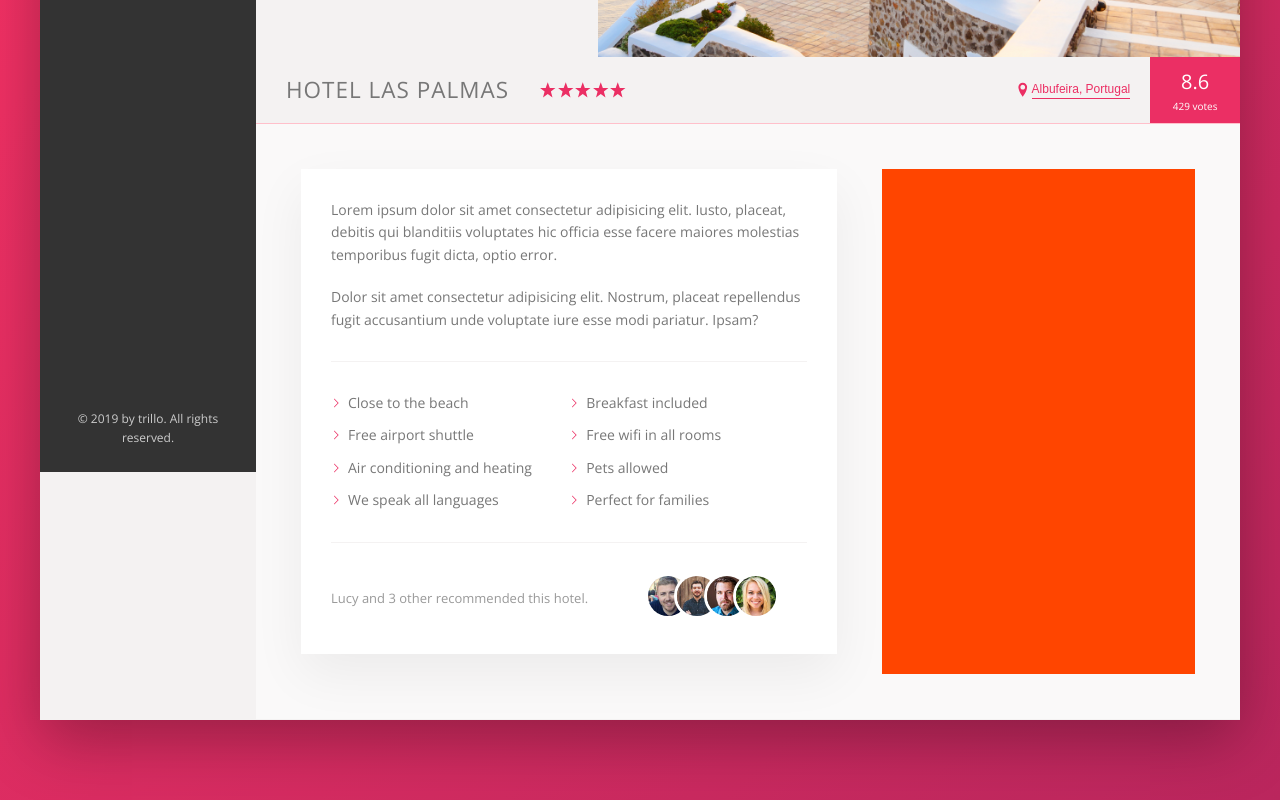
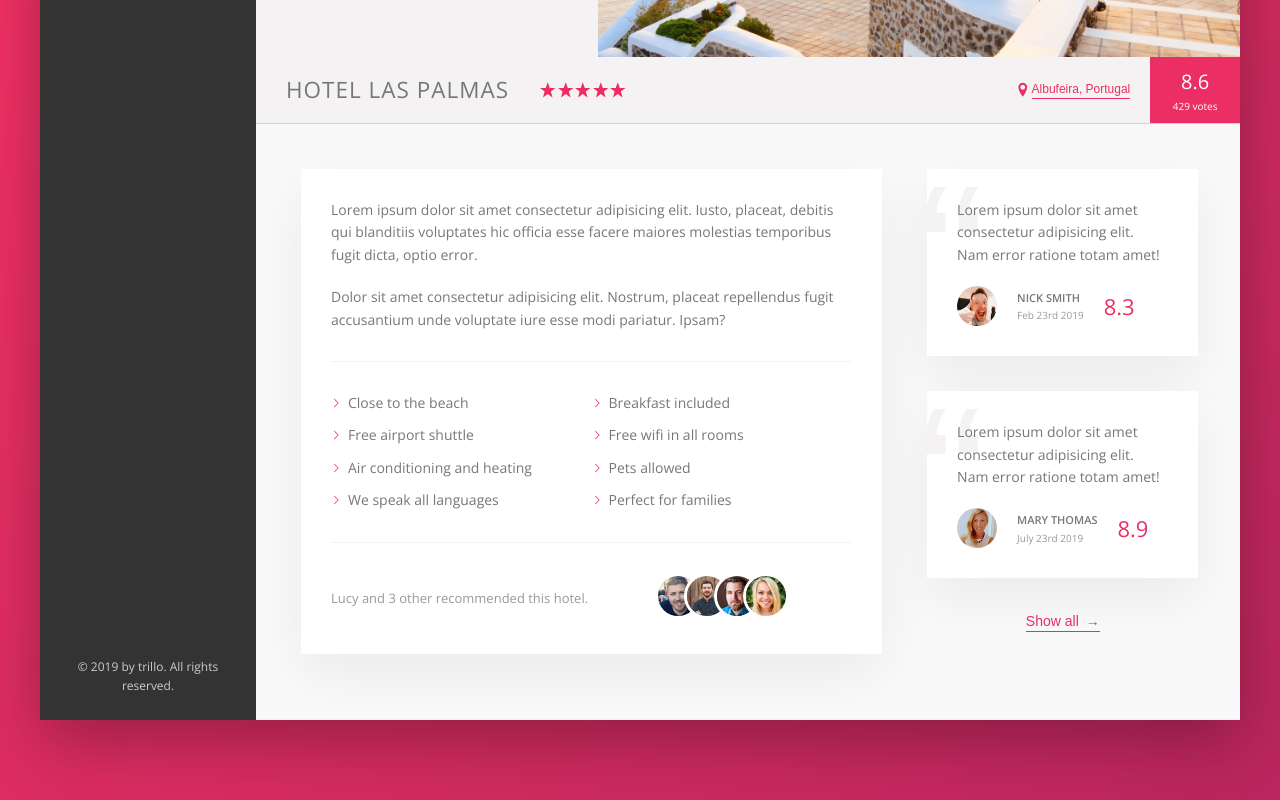
Before and after one commit to Naveen-S/trillo, a website: page index.html in a window 1280 px wide. Shown: the part 478-1278 px from the top of the page. Drawn offline with nearby package versions, Linux system fonts and the light colour scheme.

Commit message:
Grid implementation of all Flex box things of the tutorial.

```diff
--- a/index.html
+++ b/index.html
@@ -130,8 +130,11 @@
                 </div>
                 <div class="details">
                     <div class="description">
-                        <p class="paragraph">Lorem ipsum dolor sit amet consectetur adipisicing elit. Iusto, placeat, debitis qui blanditiis voluptates hic officia esse facere maiores molestias temporibus fugit dicta, optio error.</p>
-                        <p class="paragraph">Dolor sit amet consectetur adipisicing elit. Nostrum, placeat repellendus fugit accusantium unde voluptate iure esse modi pariatur. Ipsam?</p>
+                        <p class="paragraph">Lorem ipsum dolor sit amet consectetur adipisicing elit. Iusto, placeat,
+                            debitis qui blanditiis voluptates hic officia esse facere maiores molestias temporibus
+                            fugit dicta, optio error.</p>
+                        <p class="paragraph">Dolor sit amet consectetur adipisicing elit. Nostrum, placeat repellendus
+                            fugit accusantium unde voluptate iure esse modi pariatur. Ipsam?</p>
                         <ul class="list">
                             <li class="list__item">Close to the beach</li>
                             <li class="list__item">Breakfast included</li>
@@ -155,7 +158,45 @@
                         </div>
                     </div>
                     <div class="user-review">
-
+                        <figure class="review">
+                            <blockquote class="review__text">
+                                Lorem ipsum dolor sit amet consectetur adipisicing elit. Nam error ratione totam amet!
+                            </blockquote>
+                            <figcaption class="review__user">
+                                <img src="img/user-1.jpg" alt="user 1" class="review__photo" />
+                                <div class="review__user-box">
+                                    <p class="review__user-name">
+                                        Nick Smith
+                                    </p>
+                                    <p class="review__user-date">
+                                        Feb 23rd 2019
+                                    </p>
+                                    <div class="review__rating">
+                                        8.3
+                                    </div>
+                                </div>
+                            </figcaption>
+                        </figure>
+                        <figure class="review">
+                            <blockquote class="review__text">
+                                Lorem ipsum dolor sit amet consectetur adipisicing elit. Nam error ratione totam amet!
+                            </blockquote>
+                            <figcaption class="review__user">
+                                <img src="img/user-2.jpg" alt="user 2" class="review__photo" />
+                                <div class="review__user-box">
+                                    <p class="review__user-name">
+                                        Mary Thomas
+                                    </p>
+                                    <p class="review__user-date">
+                                        July 23rd 2019
+                                    </p>
+                                    <div class="review__rating">
+                                        8.9
+                                    </div>
+                                </div>
+                            </figcaption>
+                        </figure>
+                        <button class="btn-inline review__btn">Show all <span> &rarr; </span></button>
                     </div>
                 </div>
 
--- a/sass/_components.scss
+++ b/sass/_components.scss
@@ -272,9 +272,15 @@
     cursor: pointer;
     padding-bottom: 2px;
     transition: all 0.2s;
-
+    span {
+        margin-left: 3px;
+        transition: margin-left 0.2s;
+    }
     &:hover {
         color: var(--color-grey-dark-1);
+        span {
+            margin-left: 8px;
+        }
     }
 
     &:focus {
--- a/sass/_layout.scss
+++ b/sass/_layout.scss
@@ -26,7 +26,7 @@
     flex: 0 0 18%; // grow shrink basis
     display: flex;
     flex-direction: column;
-    height: 100vh;
+    // height: 100vh;
     justify-content: space-between;
 }
 
@@ -43,7 +43,7 @@
 }
 
 .description {
-    flex: 0 0 60%;
+    flex: 0 0 65%;
     margin-bottom: 2rem;
     background-color: var(--color-white);
     box-shadow: var(--shadow-light);
@@ -81,7 +81,7 @@
         color: var(--color-grey-dark-3);
 
         display: grid;
-        grid-template-columns: 60% 40%;
+        grid-template-columns: 1fr 1fr;
         justify-items: center;
         align-items: center;
 
@@ -109,6 +109,81 @@
 }
 
 .user-review {
+    display: flex;
+    flex-direction: column;
     flex: 1;
-    background-color: orangered;
+    margin-right: 4.5rem;
 }
+
+.review {
+    position: relative;
+    background-color: var(--color-white);
+    box-shadow: var(--shadow-light);
+    padding: 3rem;
+    margin-bottom: 3.5rem;
+    display: grid;
+    grid-template-rows: repeat(2, min-content);
+    grid-row-gap: 2rem;
+
+    &__text {
+        position: relative;
+        z-index: 10;
+    }
+    &__user{
+        display: grid;
+        grid-template-rows: repeat(2, min-content);
+        grid-template-columns: repeat(3, min-content);
+        grid-column-gap: 2rem;
+        align-items: center;
+
+        &-box {
+            display: grid;
+            grid-template-rows: repeat(2, min-content);
+            grid-template-columns: repeat(2, max-content);
+            grid-column-gap: 2rem;
+            align-items: center;
+        }
+
+        &-name {
+            grid-row: 1 / span 1;
+            font-size: 1.1rem;
+            font-weight: 600;
+            text-transform: uppercase;
+        }
+
+        &-date {
+            grid-row: 2 / span 1;
+            font-size: 1rem;
+            color: var(--color-grey-dark-3);
+        }
+    }
+
+    &__photo {
+        height: 4rem;
+        width: 4rem;
+        border-radius: 50%;
+    }
+
+    &__rating {
+        color: var(--color-primary);
+        font-weight: 300;
+        font-size: 2.2rem;
+        grid-row: 1 / -1;
+    }
+
+    &::before {
+        content: '\201C';
+        font-family: sans-serif;
+        font-size: 20rem;
+        line-height: 1;
+        color: var(--color-grey-light-2);
+        position: absolute;
+        top: -1.3rem;
+        left: -0.8rem;
+        z-index: 1;
+    }
+
+    &__btn {
+        align-self: center;
+    }
+}
```
Also changed, not shown: css/style.css.
